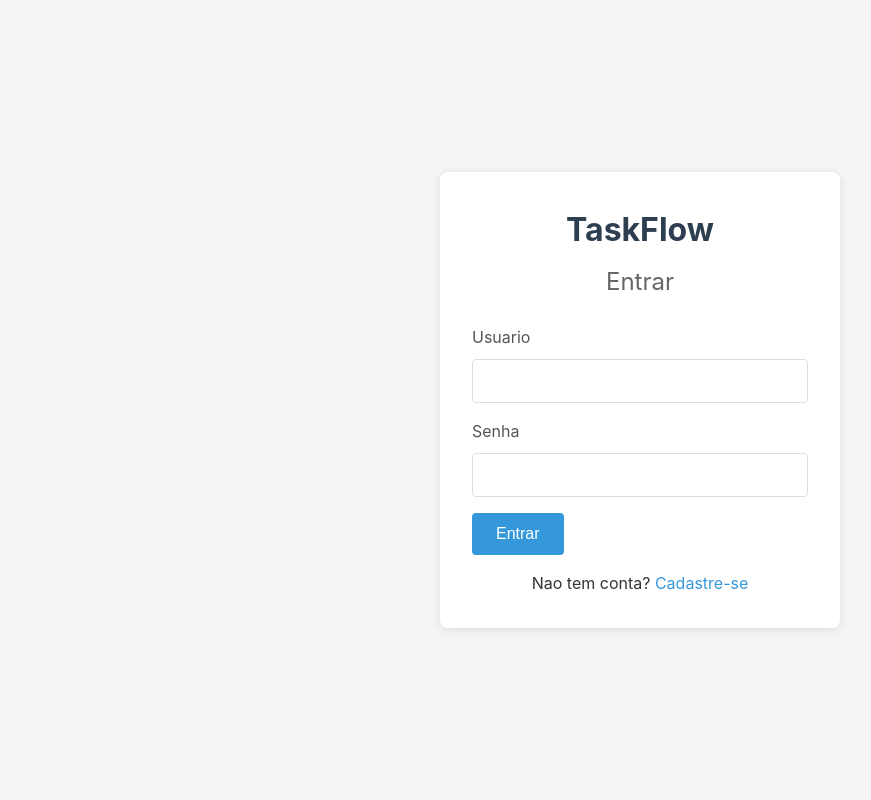
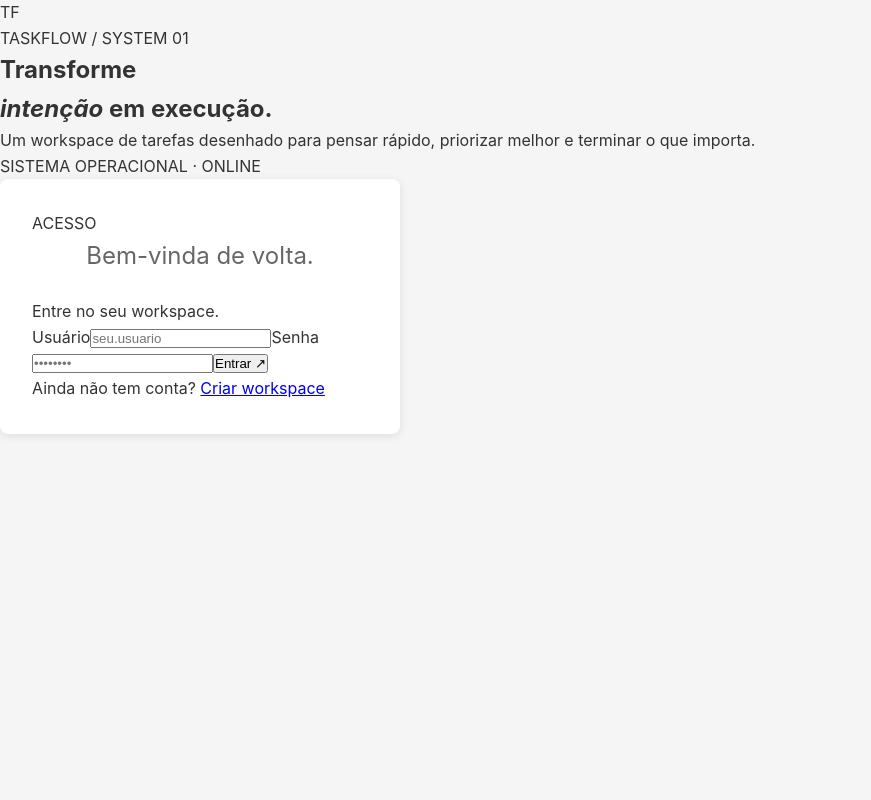
Before and after one commit to ncnathalia83838gd-coder/taskflow, a Flask app: page /login in a window 1280 px wide. Shown: the whole page, without its empty margins (0-871 px from the left). Run offline with Flask 3, Linux system fonts and the light colour scheme.

Commit message:
feat: redesign TaskFlow with advanced command center UI

```diff
--- a/app/templates/login.html
+++ b/app/templates/login.html
@@ -1,41 +1 @@
-<!DOCTYPE html>
-<html lang="pt-BR">
-<head>
-    <meta charset="UTF-8">
-    <meta name="viewport" content="width=device-width, initial-scale=1.0">
-    <title>Login - TaskFlow</title>
-    <link rel="stylesheet" href="{{ url_for('static', filename='css/style.css') }}">
-</head>
-<body>
-    <div class="auth-container">
-        <div class="auth-card">
-            <h1>TaskFlow</h1>
-            <h2>Entrar</h2>
-
-            {% with messages = get_flashed_messages(with_categories=true) %}
-                {% if messages %}
-                    {% for category, message in messages %}
-                        <div class="alert alert-{{ category }}">{{ message }}</div>
-                    {% endfor %}
-                {% endif %}
-            {% endwith %}
-
-            <form method="POST" action="{{ url_for('main.login') }}">
-                <div class="form-group">
-                    <label for="username">Usuario</label>
-                    <input type="text" id="username" name="username" required>
-                </div>
-
-                <div class="form-group">
-                    <label for="password">Senha</label>
-                    <input type="password" id="password" name="password" required>
-                </div>
-
-                <button type="submit" class="btn btn-primary">Entrar</button>
-            </form>
-
-            <p class="auth-link">Nao tem conta? <a href="{{ url_for('main.register') }}">Cadastre-se</a></p>
-        </div>
-    </div>
-</body>
-</html>
+{% extends "base.html" %}{% block title %}Entrar · TaskFlow{% endblock %}{% block body %}<main class="auth-shell"><section class="brand-panel"><div class="brand-mark">TF</div><span class="eyebrow">TASKFLOW / SYSTEM 01</span><h1>Transforme<br><em>intenção</em> em execução.</h1><p>Um workspace de tarefas desenhado para pensar rápido, priorizar melhor e terminar o que importa.</p><div class="signal"><span></span>SISTEMA OPERACIONAL · ONLINE</div></section><section class="auth-card"><span class="eyebrow">ACESSO</span><h2>Bem-vinda de volta.</h2><p class="muted">Entre no seu workspace.</p>{% with messages=get_flashed_messages(with_categories=true) %}{% for category,message in messages %}<div class="alert {{category}}">{{message}}</div>{% endfor %}{% endwith %}<form method="post" class="form"><label>Usuário<input name="username" autocomplete="username" required placeholder="seu.usuario"></label><label>Senha<input type="password" name="password" autocomplete="current-password" required placeholder="••••••••"></label><button class="primary" type="submit">Entrar <span>↗</span></button></form><p class="switch">Ainda não tem conta? <a href="{{ url_for('main.register') }}">Criar workspace</a></p></section></main>{% endblock %}
```
